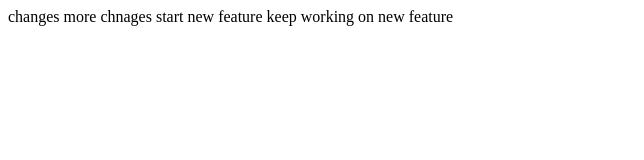
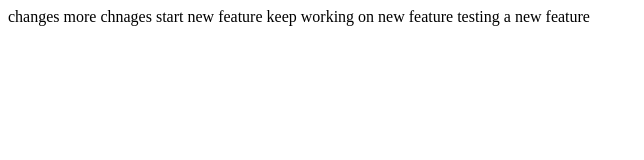
Before and after one commit to javadkhosravi7/lecture1, a plain HTML site: page index.html in a window 1280 px wide. Shown: the whole page, without its empty margins (0-644 px from the left). Drawn offline with Linux system fonts and the light colour scheme.

Commit message:
testing a new feature Added

```diff
--- a/index.html
+++ b/index.html
@@ -8,5 +8,6 @@
         more chnages
         start new feature
         keep working on new feature
+        testing a new feature
     </body>
 </html>
```
